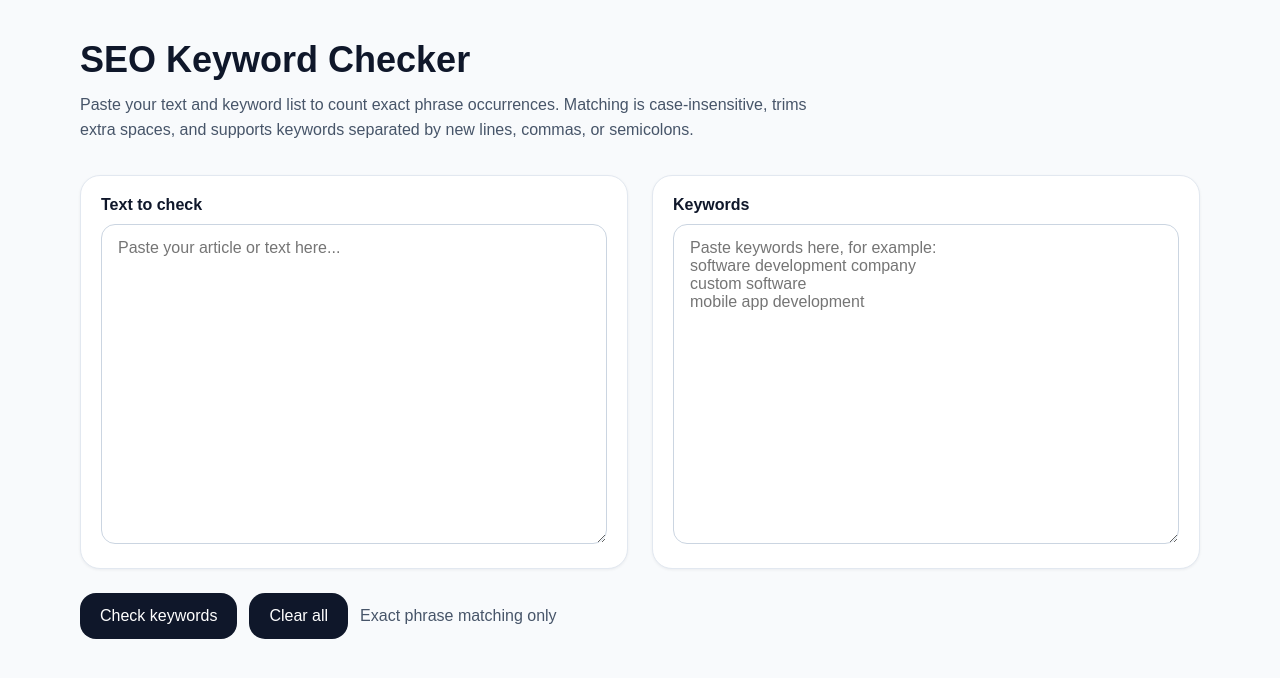
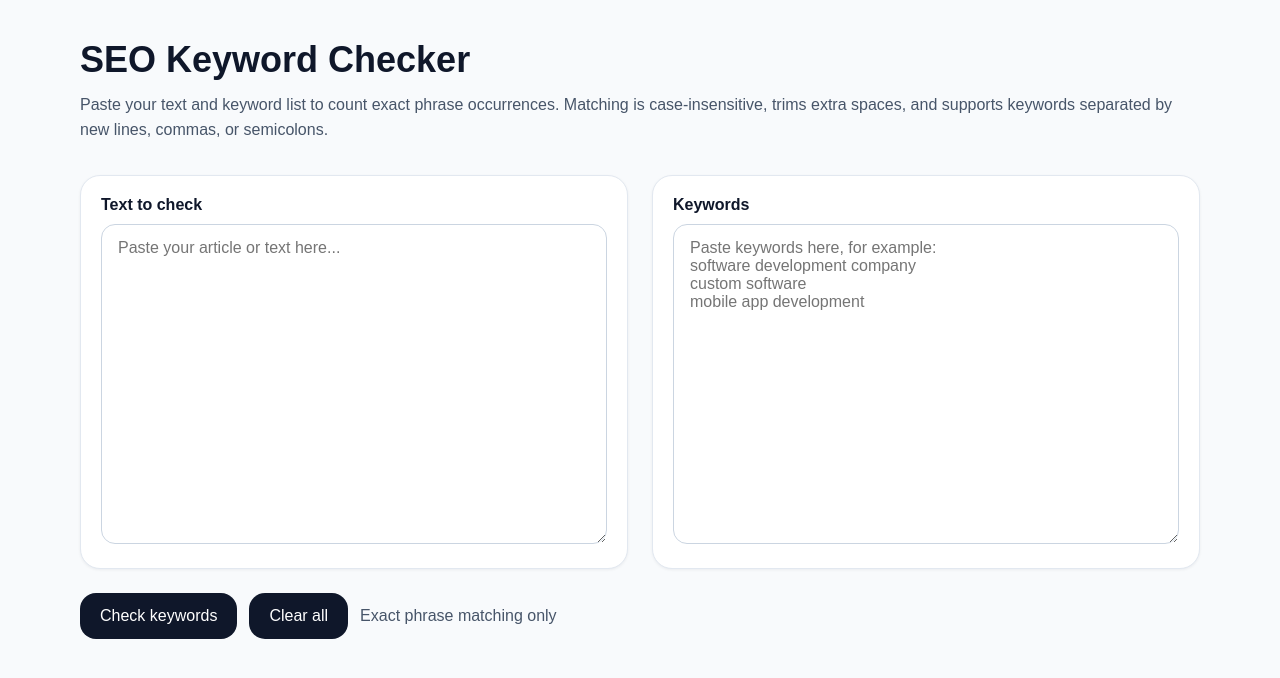
Before and after one commit to tonymazur373/keyword-checker, a Next.js app: page / in a window 1280 px wide. Shown: the top 678 px of the page. Built offline with nearby package versions, Linux system fonts and the light colour scheme.

Commit message:
globals.css

```diff
--- a/app/globals.css
+++ b/app/globals.css
@@ -52,7 +52,7 @@ input {
 }
 
 .hero p {
-  max-width: 760px;
+  max-width: none;
   margin-top: 12px;
   color: var(--muted);
   line-height: 1.6;
```
